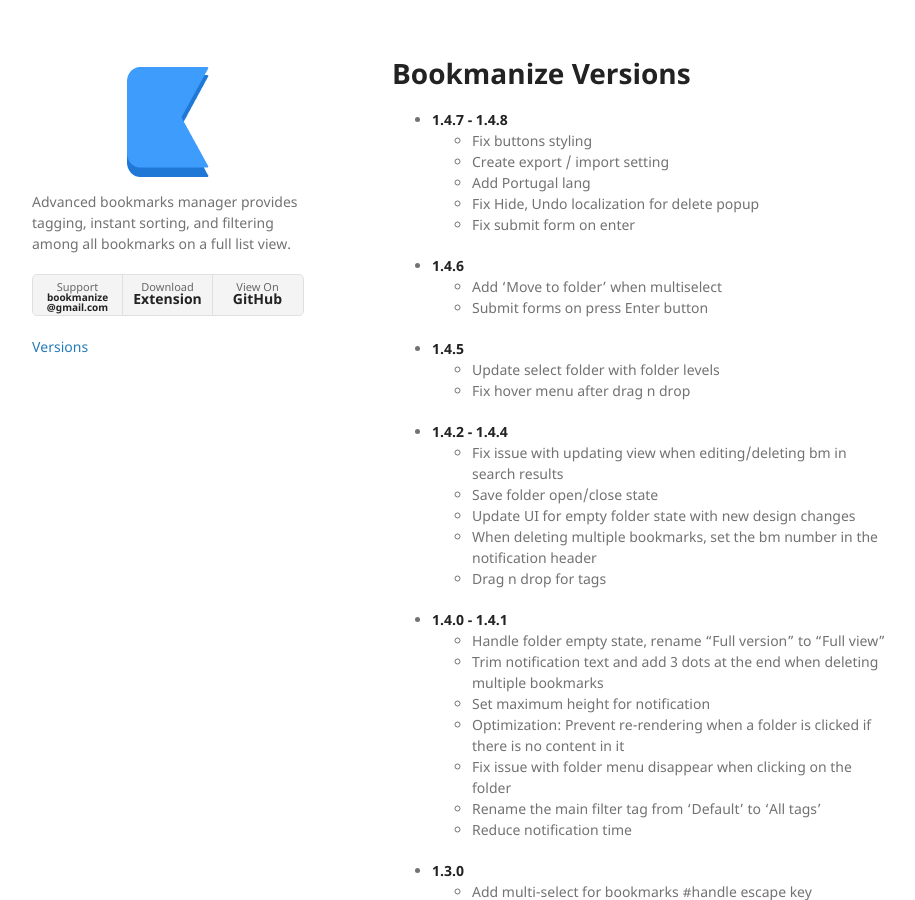
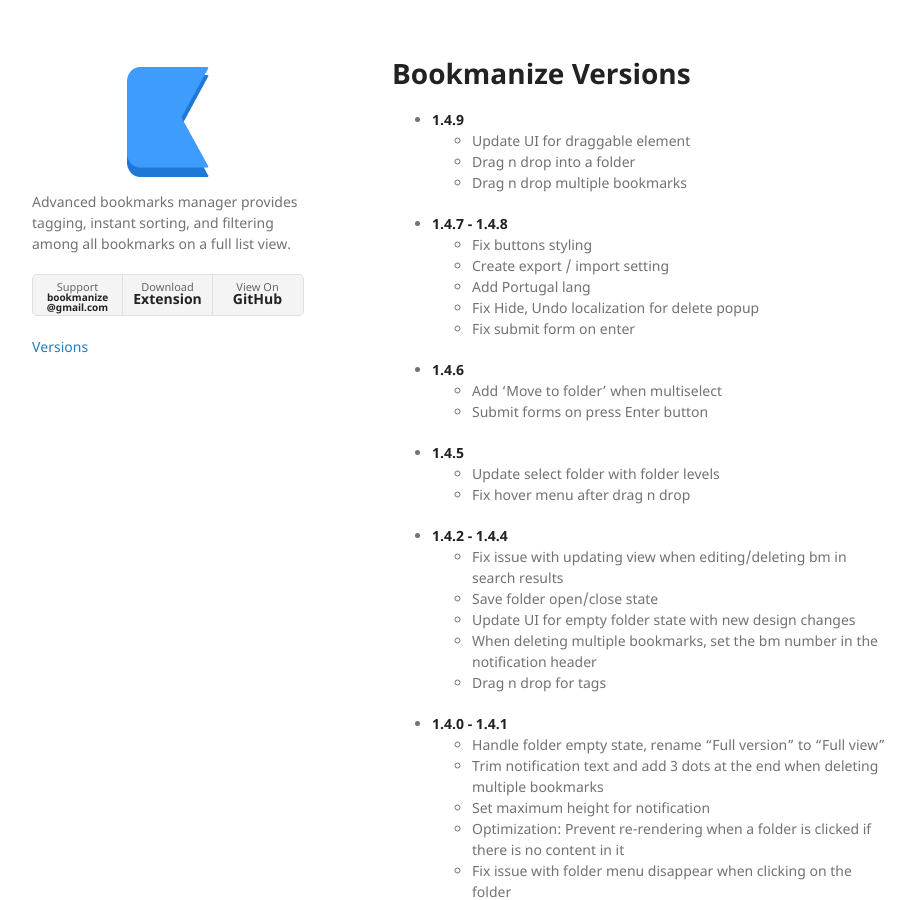
Before and after one commit to bookmanize/bookmanize.github.io, a Jekyll site: the page built from versions.md, in a window 1280 px wide and 900 px high. Shown: the whole window, without its empty margins (178-1093 px from the left). Built offline with Jekyll 4.4.1, drawn with Linux system fonts in a browser that asks for light colours.

Commit message:
Update versions.md

```diff
--- a/versions.md
+++ b/versions.md
@@ -4,6 +4,10 @@
 ---
 
 # Bookmanize Versions
+- **1.4.9**
+    - Update UI for draggable element
+    - Drag n drop into a folder
+    - Drag n drop multiple bookmarks
 - **1.4.7 - 1.4.8**
     - Fix buttons styling
     - Create export / import setting
```
